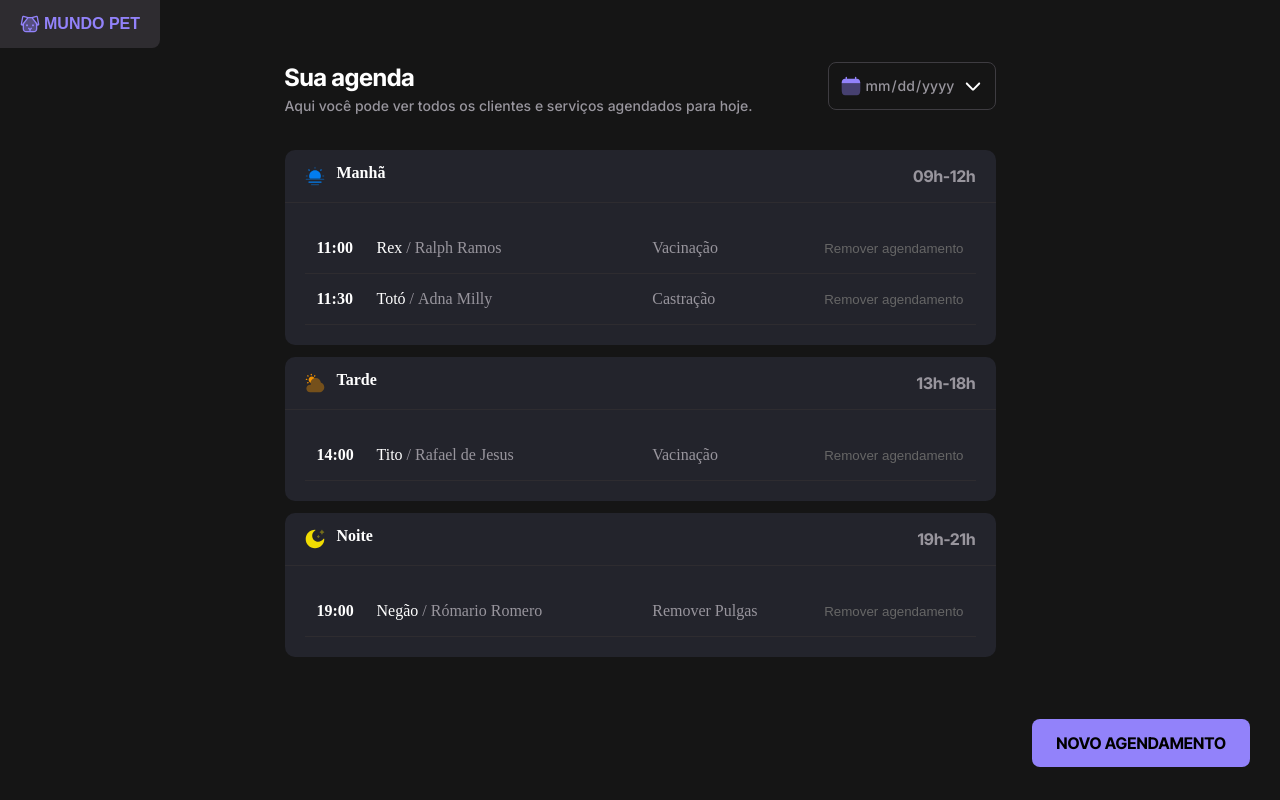
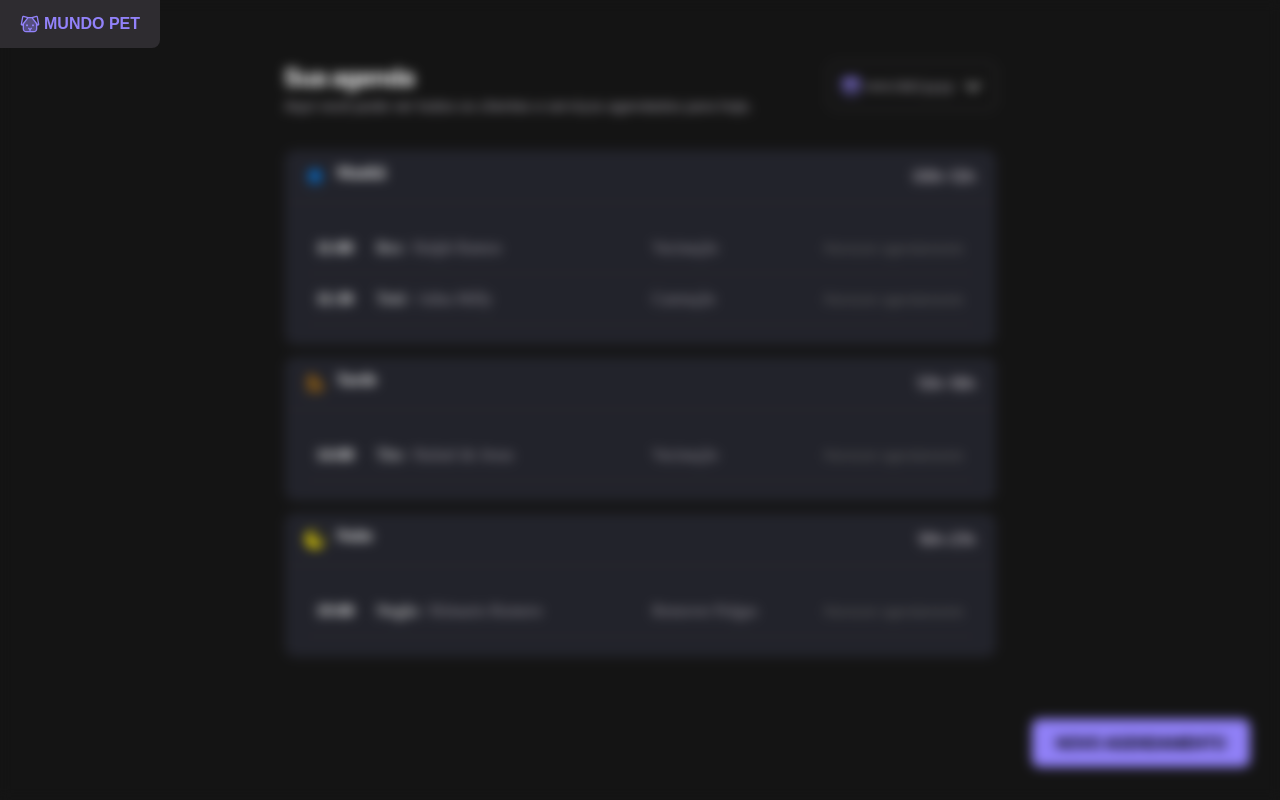
Before and after one commit to RalphCajazeira/Agendamento-Pet-Shop, a website built with webpack: page index.html in a window 1280 px wide. Both pictures are taken after a click on the button "NOVO AGENDAMENTO". Built offline with nearby package versions, Linux system fonts and the light colour scheme; a web font is replaced by a local one.

Commit message:
Começando o modal

```diff
--- a/index.html
+++ b/index.html
@@ -122,6 +122,11 @@
       <div class="button-footer">
         <button id="new-schedule">Novo agendamento</button>
       </div>
+
+      <!-- Modal -->
+      <div class="modal-overlay" id="modal">
+        <!-- Modal content vai dentro depois -->
+      </div>
     </div>
   </body>
 </html>
--- a/src/main.js
+++ b/src/main.js
@@ -10,3 +10,7 @@ import "./styles/form.css";
 import "./styles/schedules.css";
 import "./styles/inputs.css";
 import "./styles/buttons.css";
+import "./styles/modal.css";
+
+// JS
+import "./modules/form/newSchedule.js";
--- /dev/null
+++ b/src/modules/form/newSchedule.js
@@ -0,0 +1,9 @@
+document.querySelector("#new-schedule").addEventListener("click", (event) => {
+  document.querySelector("#modal").classList.add("active");
+});
+
+document.querySelector("#modal").addEventListener("click", (event) => {
+  if (event.target === event.currentTarget) {
+    event.currentTarget.classList.remove("active");
+  }
+});
--- a/src/styles/main.css
+++ b/src/styles/main.css
@@ -11,5 +11,7 @@
     font: 700 1rem/1.5rem var(--ff-familjen);
     color: var(--content-brand);
     background-color: #2e2c30;
+
+    z-index: 1001;
   }
 }
--- /dev/null
+++ b/src/styles/modal.css
@@ -0,0 +1,18 @@
+.modal-overlay {
+  position: fixed;
+  top: 0;
+  left: 0;
+  width: 100%;
+  height: 100%;
+  background: rgba(0, 0, 0, 0.01);
+  backdrop-filter: blur(6px);
+  z-index: 1000; /* fica acima do restante */
+  visibility: hidden; /* começa invisível */
+  opacity: 0;
+  transition: opacity 0.3s ease, visibility 0.3s ease;
+}
+
+.modal-overlay.active {
+  visibility: visible;
+  opacity: 1;
+}
--- a/src/styles/schedules.css
+++ b/src/styles/schedules.css
@@ -1,7 +1,7 @@
 main {
   padding: 3.875rem 5rem; /* espaçamento interno do main: cima/baixo 3.875rem, lados 5rem */
 
-  .title {
+  & .title {
     display: flex; /* título e data em linha */
     justify-content: space-between; /* joga título para a esquerda e input para a direita */
 
@@ -63,7 +63,9 @@ main {
           min-width: 0; /* permite o conteúdo encolher ao invés de forçar quebra */
 
           & span {
-            color: var(--content-secondary); /* cor secundária no nome do dono */
+            color: var(
+              --content-secondary
+            ); /* cor secundária no nome do dono */
           }
         }
 
@@ -92,9 +94,9 @@ main {
   }
 
   .schedule {
-    .schedule-period {
-      .period {
-        li {
+    & .schedule-period {
+      & .period {
+        & li {
           flex-wrap: wrap; /* permite quebrar linhas no mobile */
 
           & strong {
```
Also changed, not shown: dist/index.html, dist/main.js, dist/src/assets/icons/Arrow-down.svg (added), dist/src/assets/icons/calendar.svg (added).
